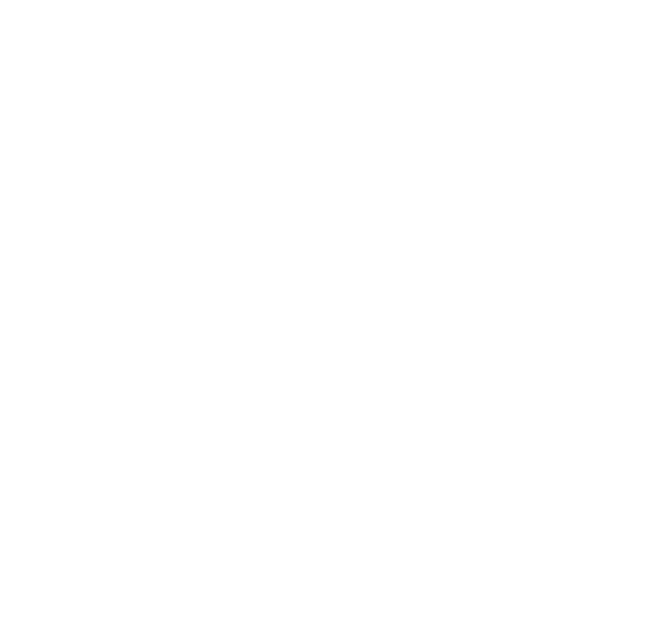
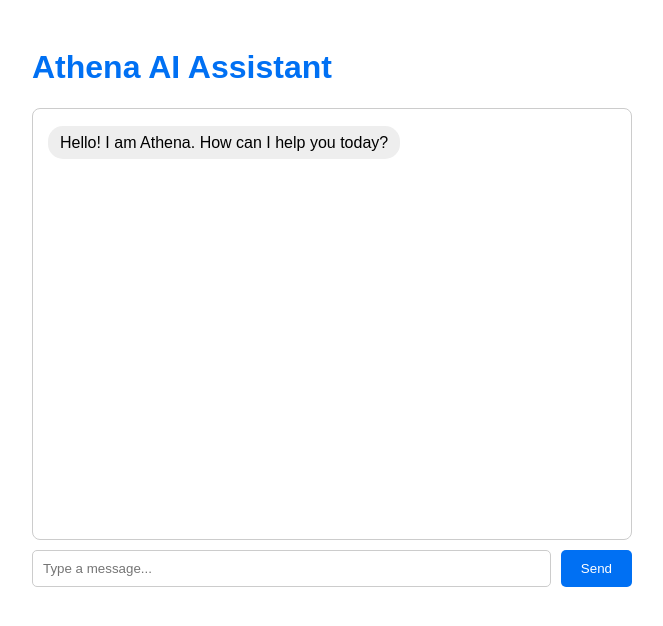
Before and after one commit to athena-ai-gif/athena-ai-assistant, a Next.js app: page / in a window 1280 px wide. Shown: the top 626 px of the page, without its empty margins (308-971 px from the left). Built offline with nearby package versions, Linux system fonts and the light colour scheme.

Commit message:
Update page.tsx

```diff
--- a/src/app/page.tsx
+++ b/src/app/page.tsx
@@ -1,8 +1,41 @@
 "use client";
 
 import React, { useState } from 'react';
-// ... baki saara Athena ka code yahan aayega ...
 
-export default function Home() {
-  // ... aapka interface logic ...
+export default function AthenaAI() {
+  const [messages, setMessages] = useState([{ role: 'assistant', content: 'Hello! I am Athena. How can I help you today?' }]);
+  const [input, setInput] = useState('');
+
+  const handleSend = () => {
+    if (!input) return;
+    setMessages([...messages, { role: 'user', content: input }]);
+    setInput('');
+    // Yahan aap apna AI logic connect kar sakte hain
+  };
+
+  return (
+    <div style={{ padding: '20px', maxWidth: '600px', margin: '0 auto', fontFamily: 'sans-serif' }}>
+      <h1 style={{ color: '#0070f3' }}>Athena AI Assistant</h1>
+      <div style={{ border: '1px solid #ccc', borderRadius: '8px', padding: '15px', height: '400px', overflowY: 'scroll', marginBottom: '10px' }}>
+        {messages.map((msg, i) => (
+          <div key={i} style={{ textAlign: msg.role === 'user' ? 'right' : 'left', margin: '10px 0' }}>
+            <span style={{ background: msg.role === 'user' ? '#0070f3' : '#eee', color: msg.role === 'user' ? 'white' : 'black', padding: '8px 12px', borderRadius: '15px' }}>
+              {msg.content}
+            </span>
+          </div>
+        ))}
+      </div>
+      <div style={{ display: 'flex', gap: '10px' }}>
+        <input
+          value={input}
+          onChange={(e) => setInput(e.target.value)}
+          placeholder="Type a message..."
+          style={{ flex: 1, padding: '10px', borderRadius: '5px', border: '1px solid #ccc' }}
+        />
+        <button onClick={handleSend} style={{ padding: '10px 20px', background: '#0070f3', color: 'white', border: 'none', borderRadius: '5px', cursor: 'pointer' }}>
+          Send
+        </button>
+      </div>
+    </div>
+  );
 }
```
